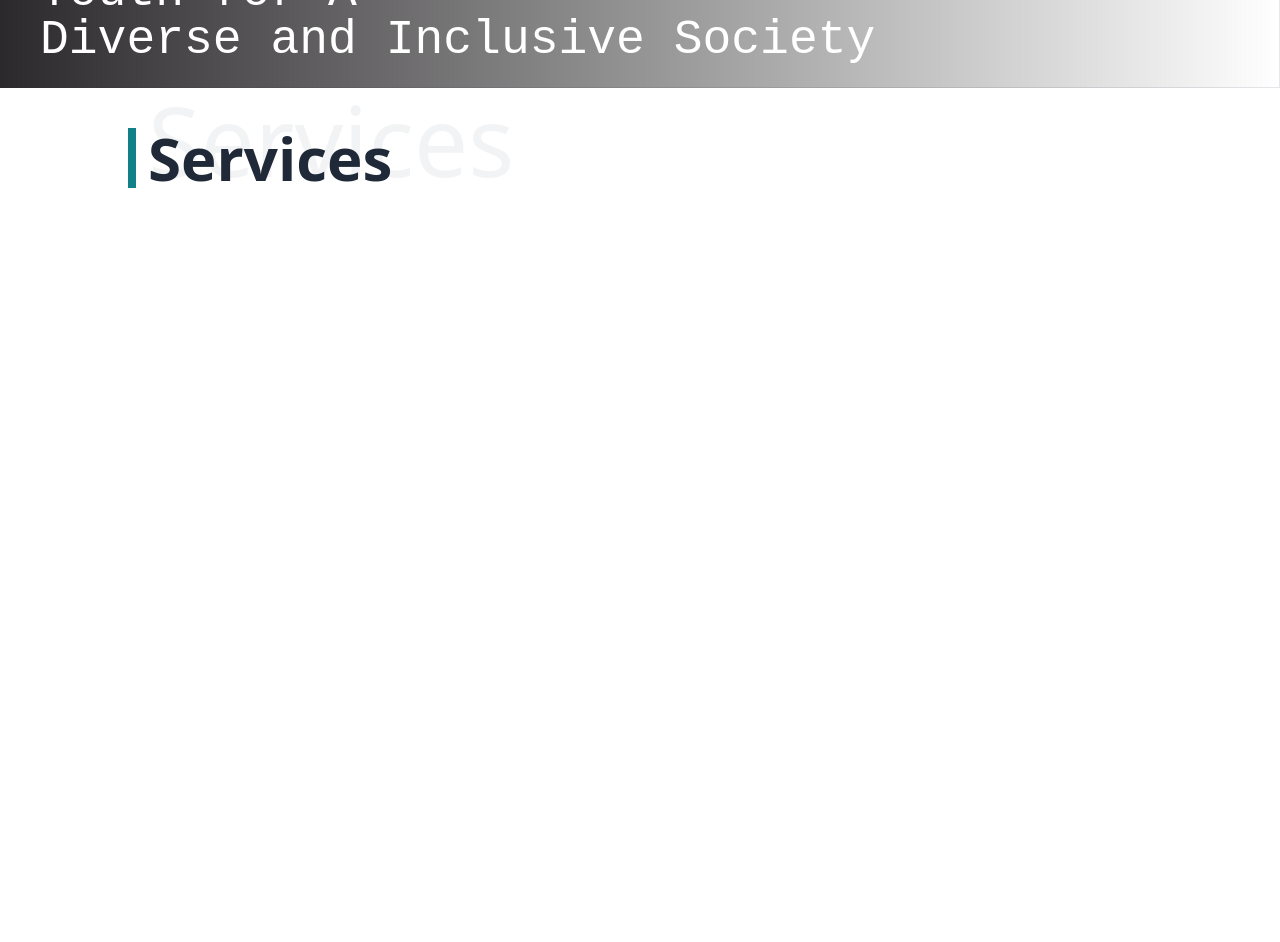
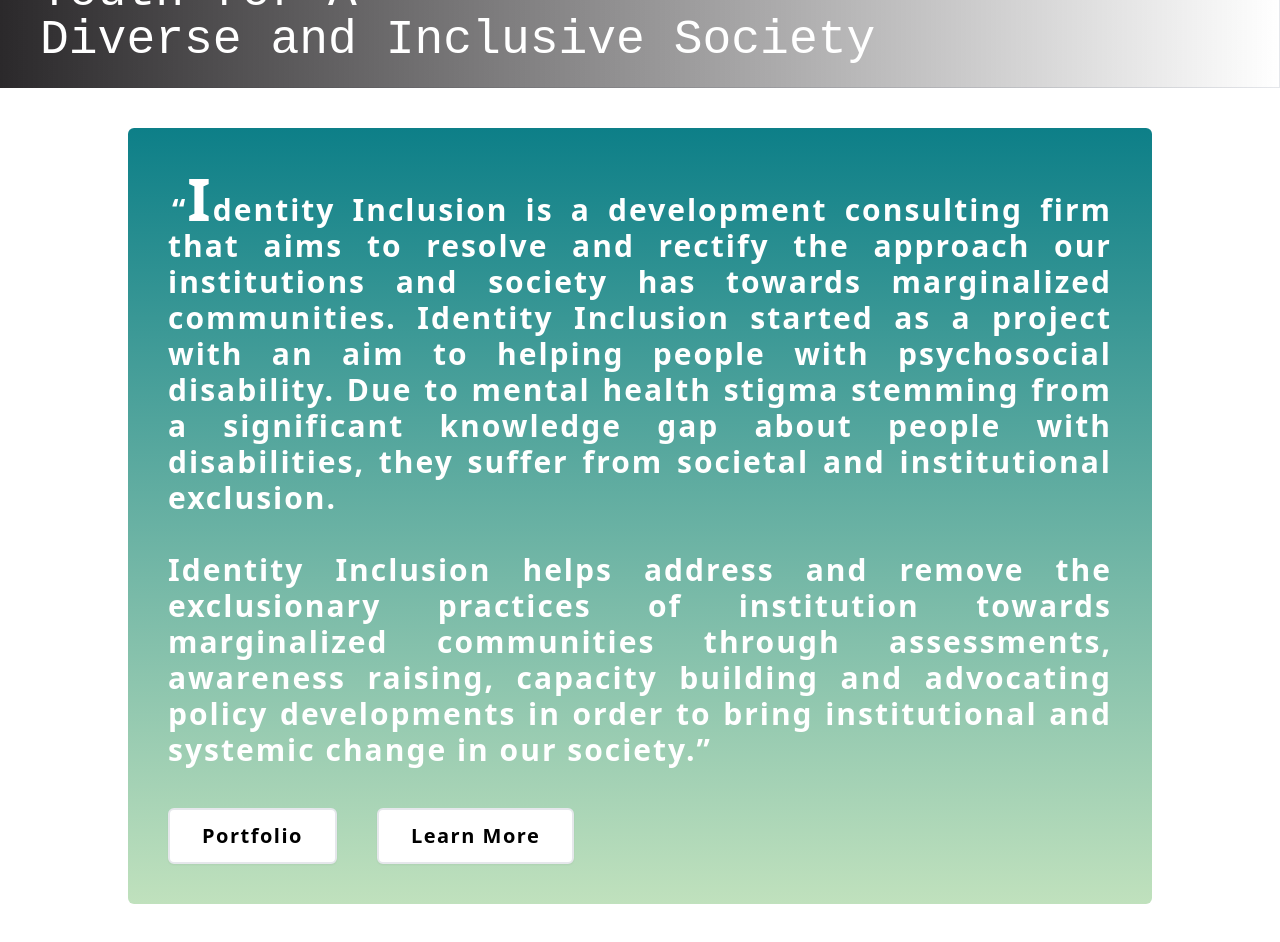
Before and after one commit to Zubayer-Aurnab/identity_inclusion, a React (Vite) app: page / in a window 1280 px wide. Shown: the part 740-1682 px from the top of the page. Before the commit the page ends 968 px from the top, so only its background shows below. Built offline with nearby package versions, Linux system fonts and the light colour scheme; a web font is replaced by a local one.

Commit message:
home main text section and button component added

```diff
--- /dev/null
+++ b/src/component/Button/Button.jsx
@@ -0,0 +1,18 @@
+
+
+// eslint-disable-next-line react/prop-types
+const Button = ({ children }) => {
+    return (
+        <button
+            style={{
+                letterSpacing: "1.5px"
+            }}
+            className="relative px-8 py-2 rounded-md bg-white isolation-auto z-10 border-2 border-[#0d7f88] before:absolute before:w-full before:transition-all before:duration-700 before:hover:w-full hover:text-white before:-right-full before:hover:right-0 before:rounded-full before:bg-[#0d7f88] before:-z-10 before:aspect-square before:hover:scale-150 overflow-hidden before:hover:duration-700 inline-flex items-center justify-center px-4 py-3 text-sm md:text-xl font-semibold text-black bg-white border border-gray-200 rounded-lg shadow-sm gap-x-2 hover:bg-gray-50 disabled:opacity-50 disabled:pointer-events-none"
+        >
+            {children}
+        </button>
+
+    );
+};
+
+export default Button;
--- /dev/null
+++ b/src/component/HomeText/HomeText.jsx
@@ -0,0 +1,44 @@
+import { Link } from "react-router-dom";
+import Button from "../Button/Button";
+
+
+const HomeText = () => {
+    return (
+        <div className="">
+            <div className="w-4/5 mx-auto text-justify bg-gradient-to-t my-10 from-[#c0e1bd] to-[#0d7f88]  text-white px-10 py-10 rounded-md ">
+                <q
+                    style={{
+                        letterSpacing: "2px"
+                    }}
+                    className=" text-3xl  font-bold  p-1 "><span className="text-6xl">I</span>dentity Inclusion is a development consulting firm that aims to resolve and
+                    rectify the approach our institutions and society has towards marginalized
+                    communities. Identity Inclusion started as a project with an aim to helping
+                    people with psychosocial disability. Due to mental health stigma stemming
+                    from a significant knowledge gap about people with disabilities, they suffer
+                    from societal and institutional exclusion.
+                    <br />
+                    <br />
+                    Identity Inclusion helps address and remove the exclusionary practices of
+                    institution towards marginalized communities through assessments,
+                    awareness raising, capacity building and advocating policy developments in
+                    order to bring institutional and systemic change in our society.
+                </q>
+                <div className="mt-10 flex gap-10 ">
+                    <Link target="_blank" to={"https://drive.google.com/file/d/15KOwwRroT5jSrIjrbL16oLwH0IVTsEzJ/view?usp=sharing"}>
+                        <Button >
+                            Portfolio
+                        </Button>
+                    </Link>
+                    <Link to={"/about"}>
+                        <Button >
+                            Learn More
+                        </Button>
+                    </Link>
+
+                </div>
+            </div>
+        </div>
+    );
+};
+
+export default HomeText;
--- a/src/component/Navbar/NavBar.jsx
+++ b/src/component/Navbar/NavBar.jsx
@@ -126,7 +126,7 @@
 
                 {slider && (
 
-                    <div className="absolute top-0 w-[60%] left-0 h-screen  pt-5  bg-[#c0e1bd] shadow-2xl z-[999] flex flex-col p-4 py-3   space-y-3">
+                    <div className="absolute top-0 w-[60%] left-0 h-screen  pt-5 duration-500 bg-[#c0e1bd] shadow-2xl z-[999] flex flex-col p-4 py-3   space-y-3">
                         <NavLink
                             to={`/`}
                             className={({ isActive }) => (isActive ? activeClass : normalClass)}
--- a/src/pages/Home/Home.jsx
+++ b/src/pages/Home/Home.jsx
@@ -1,14 +1,13 @@
 import Banner from "../../component/Banner/Banner";
-import Services from "../../component/Services/Services";
+import HomeText from "../../component/HomeText/HomeText";
 
 
 const Home = () => {
     return (
         <div>
             <Banner />
-            <div className="my-10  w-4/5 mx-auto">
-                <Services />
-            </div>
+            <HomeText />
+
         </div>
     );
 };
```
